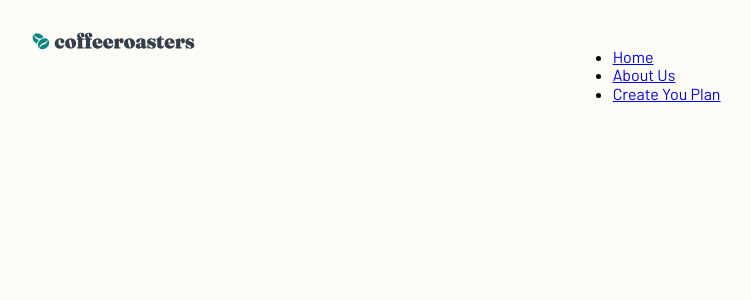
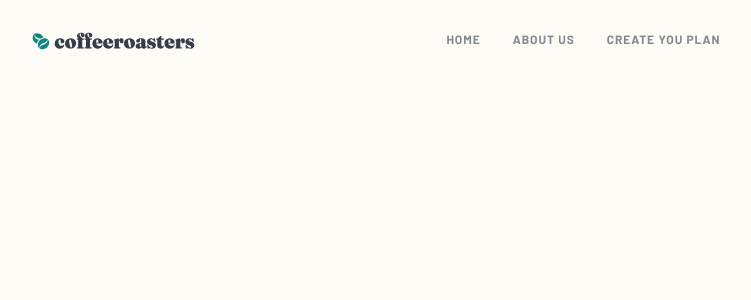
Before and after one commit to ThiCode126/coffeeroasters-app, a React (Create React App) app: page / in a window 1280 px wide. Shown: the top 300 px of the page, without its empty margins (264-1015 px from the left). Built offline with nearby package versions, Linux system fonts and the light colour scheme.

Commit message:
Up Header

```diff
--- a/src/Components/Header.jsx
+++ b/src/Components/Header.jsx
@@ -31,17 +31,9 @@ const Header = () => {
         <div className={`nav nav-${isMobile ? "mobile" : "expand"}`}>
           {isMobile && <Toggle />}
           <nav className={`navbar ${isOpenMenu ? "open" : "close"}`}>
-            <ul>
-              <li>
-                <Link to="/">Home</Link>
-              </li>
-              <li>
-                <Link to="/about">About Us</Link>
-              </li>
-              <li>
-                <Link to="/plan">Create You Plan</Link>
-              </li>
-            </ul>
+                <Link className="link" to="/">Home</Link>
+                <Link className="link" to="/about">About Us</Link>
+                <Link className="link" to="/plan">Create You Plan</Link>
           </nav>
         </div>
       );
--- a/src/style.scss
+++ b/src/style.scss
@@ -1,4 +1,4 @@
-@import url('https://fonts.googleapis.com/css2?family=Barlow:wght@400;700&family=Fraunces&display=swap');
+@import url('https://fonts.googleapis.com/css2?family=Barlow:wght@400;700&family=Fraunces:wght@900&display=swap');
 
 @import './style/vars';
 
--- a/src/style/_vars.scss
+++ b/src/style/_vars.scss
@@ -1,9 +1,20 @@
 $darkCyan: #0E8784;
 $btnHover: #66D2CF;
 $btnDisabled: #E2DEDB;
-$darkGryBlue: #333D4B;
+$darkGreyBlue: #333D4B;
 $paleOrange: #FDD6BA;
 $lightCream: #FEFCF7;
 $grey: #83888F;
 
 $optionDefault: #F4F1EB;
+
+
+@mixin text($font, $line, $ls: normal) {
+  font-size: $font;
+  line-height: $line;
+  letter-spacing: $ls;
+}
+@mixin fraunces {
+  font-family: 'Fraunces', serif;
+  font-weight: 900;
+}
--- a/src/style/global.scss
+++ b/src/style/global.scss
@@ -10,8 +10,13 @@ body {
     margin: 0 auto;
   }
 
-  .title {
-    font-family: 'Fraunces', serif;
+  // .title {
+  //   font-family: 'Fraunces', serif;
+  //   font-weight: 900;
+  // }
+
+  a {
+    text-decoration: none;
   }
 
 }
--- a/src/style/header.scss
+++ b/src/style/header.scss
@@ -26,7 +26,6 @@ header {
       }
 
       .navbar {
-
         &.open {
           position: absolute;
           background: linear-gradient(180deg, rgba(254, 252, 247, 0.504981) 0%, #FEFCF7 55.94%);
@@ -34,6 +33,19 @@ header {
           top: 58px;
           right: 0;
           width: 327px;
+
+          display: grid;
+          grid-template-columns: 1fr;
+          grid-auto-rows: 32px;
+          gap: 32px;
+          text-align: center;
+
+          a.link {
+            @include fraunces;
+            @include text(24px, 32px);
+            color: $darkGreyBlue;
+          }
+
         }
         &.close {
           display: none;
@@ -41,5 +53,26 @@ header {
       }
     }
 
+    .nav.nav-expand {
+      .navbar {
+        display: grid;
+        grid-template-rows: 1fr;
+        grid-template-columns: repeat(3, auto);
+        gap: 32px;
+
+        a.link {
+          font-weight: bold;
+          text-transform: uppercase;
+          @include text(12px, 15px, 0.932px);
+          color: $grey;
+
+          &:hover {
+            color: $darkGreyBlue;
+          }
+        }
+
+      }
+    }
+
   }
 }
```
Also changed, not shown: 1 other file (tests, documents, lock files or other folders).
